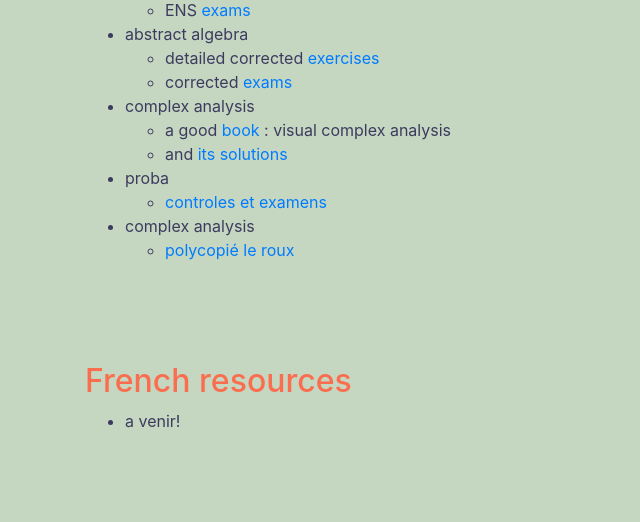
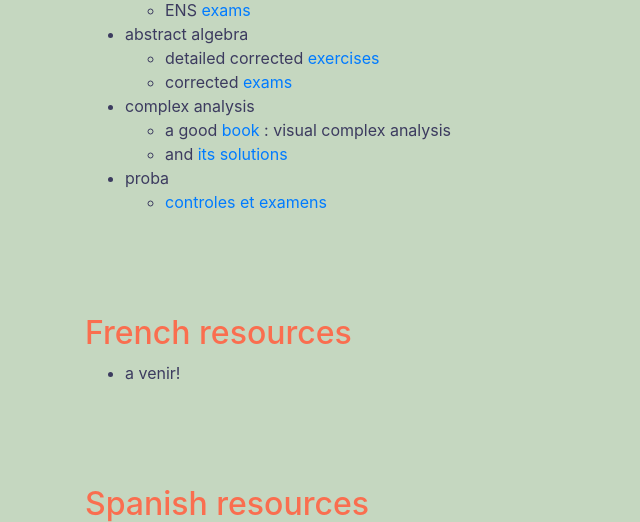
Before and after one commit to areivaX/project0, a Flask app: page /aprender in a window 1280 px wide. Shown: the part 696-1218 px from the top of the page, without its empty margins (0-640 px from the left). Run offline with Flask 2, Linux system fonts and the light colour scheme; some libraries are stand-ins or nearby versions.

```diff
--- a/templates/aprender.html
+++ b/templates/aprender.html
@@ -55,10 +55,7 @@
                         <li> <a href='https://www.lpsm.paris/dw/doku.php?id=users:berger:3m246' > controles et examens </a> </li>
                       </ul>
 
-            <li> complex analysis </li>
-                <ul>
-                  <li> <a href='#' > polycopié le roux </a> </li>
-                </ul>
+
 
 </div>
 
```
